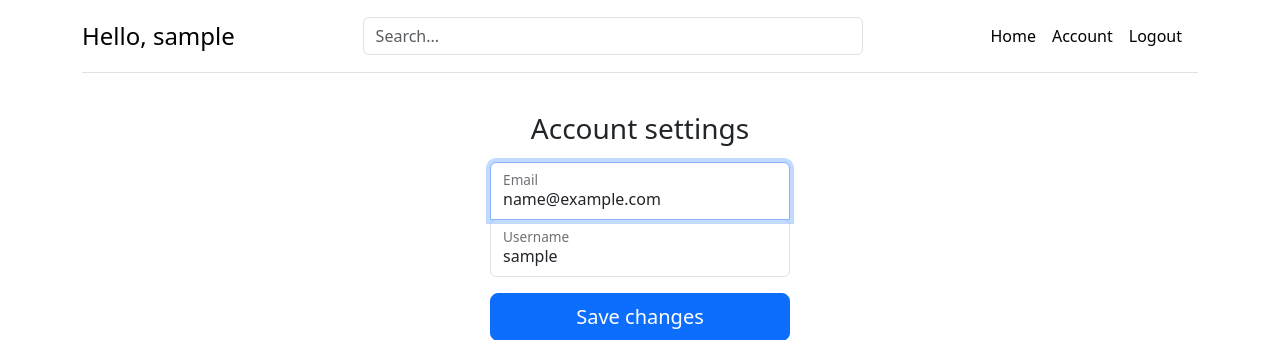
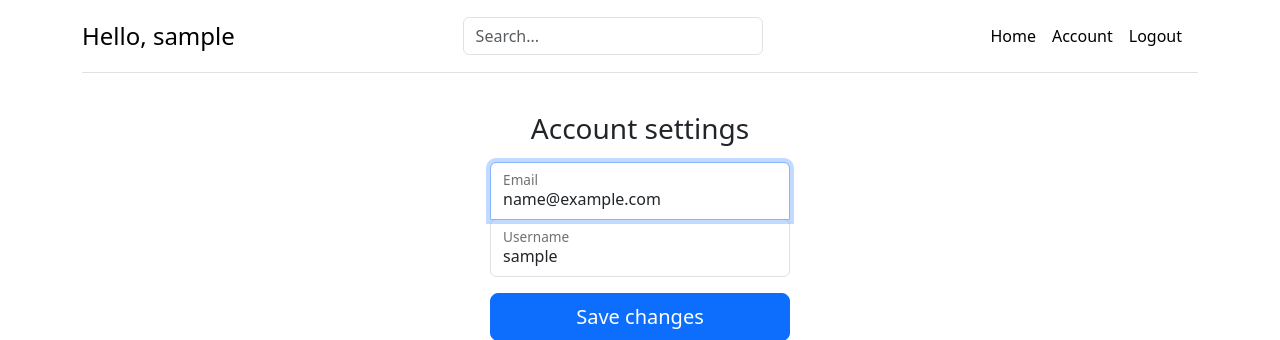
Before and after one commit to Jathosn/Learning-Django, a Django app: page /account/ in a window 1280 px wide. Shown: the top 340 px of the page. Run offline with Django 4.2, Linux system fonts and the light colour scheme; the visitor is signed in with stand-in values (Sample User, id 1); data that the repository does not hold is empty.

Commit message:
Reducing search bar size to be more compatible with smaller displays

```diff
--- a/templates/snippets/header.html
+++ b/templates/snippets/header.html
@@ -11,7 +11,7 @@
   max-width: 700px;
 }
 .search-bar{
-  max-width: 500px;
+  max-width: 300px;
   width: 100%;
 }
 </style>
```
